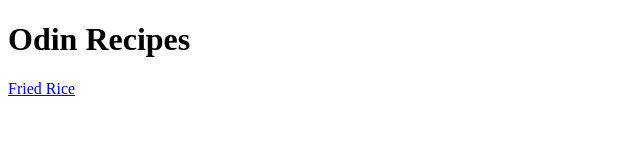
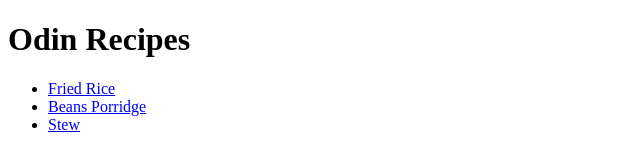
Before and after one commit to dyilpeter/odin-recipes, a plain HTML site: page index.html in a window 1280 px wide. Shown: the whole page, without its empty margins (0-640 px from the left). Drawn offline with Linux system fonts and the light colour scheme.

Commit message:
Add link to the new recipes as unordered list

```diff
--- a/index.html
+++ b/index.html
@@ -7,7 +7,11 @@
 
     <body>
         <h1>Odin Recipes</h1>
-        <a href="recipes/friedrice.html">Fried Rice</a>
+        <ul>
+            <li><a href="recipes/friedrice.html">Fried Rice</a></li>
+            <li><a href="recipes/beansporridge.html">Beans Porridge</a></li>
+            <li><a href="recipes/stew.html">Stew</a></li>
+        </ul>
     </body>
 
 </html>
```
